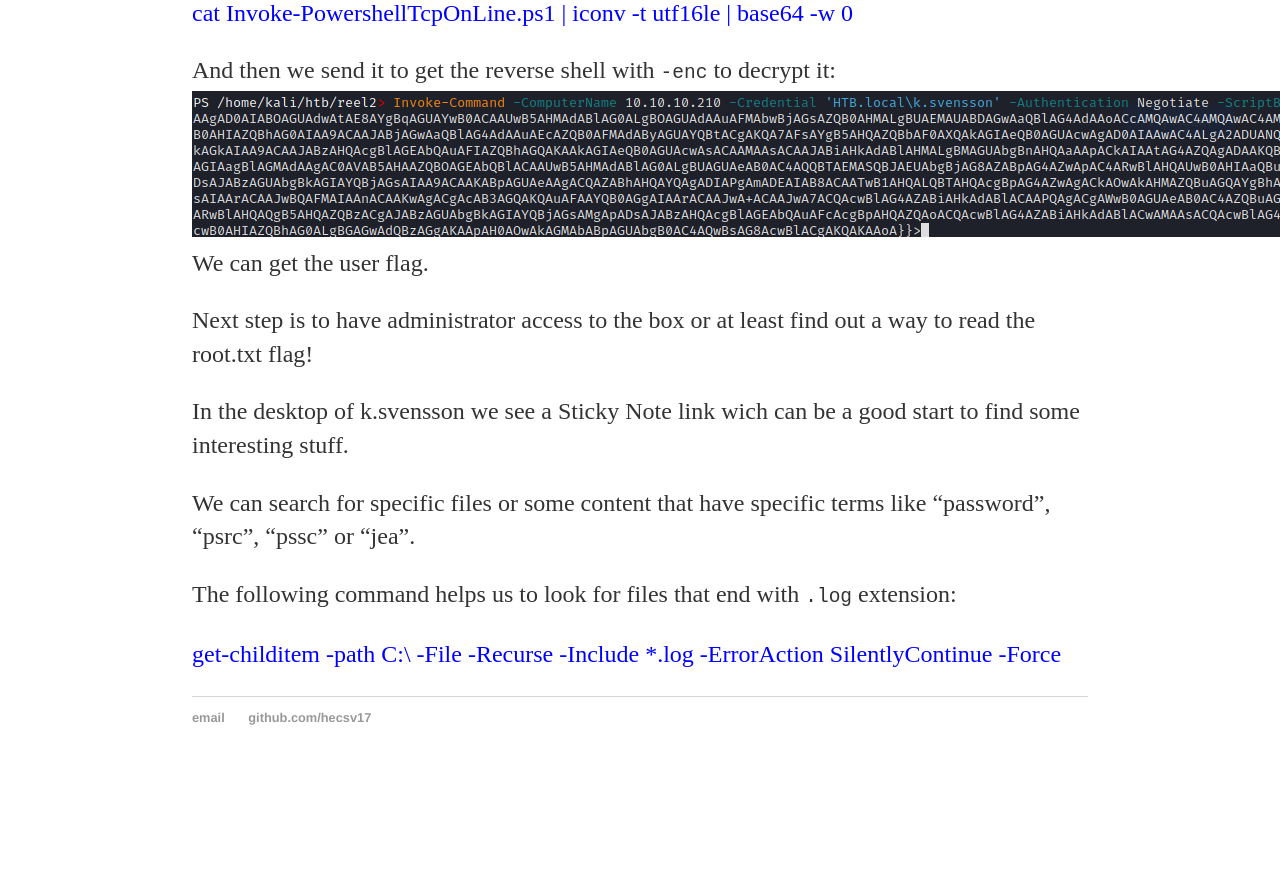
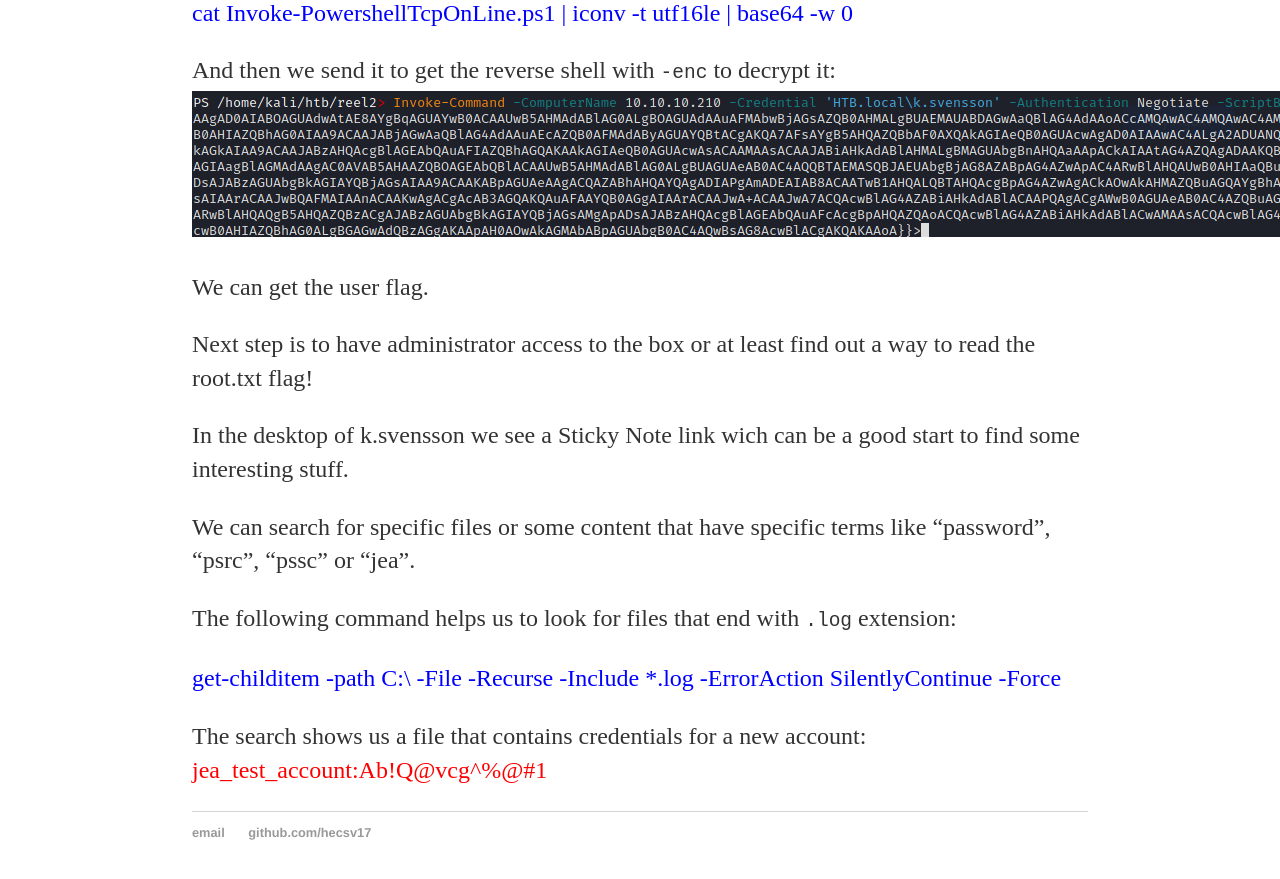
Before and after one commit to hecsv17/hecsv17.github.io, a Jekyll site: the page built from _posts/2021-03-13-hackthebox-reel2.md, in a window 1280 px wide and 900 px high, scrolled down 2852 px. Shown: the top 879 px of the window. Built offline with Jekyll 4.4.1, drawn with Linux system fonts in a browser that asks for light colours; our own code applies the rules of GitHub Pages for plain Markdown files; before the commit the page ends 3637 px from its top, so only the background shows below that.

Commit message:
Update 2021-03-13-hackthebox-reel2.md

```diff
--- a/_posts/2021-03-13-hackthebox-reel2.md
+++ b/_posts/2021-03-13-hackthebox-reel2.md
@@ -86,6 +86,7 @@ We will use nishang and base64 encode it:
 
 And then we send it to get the reverse shell with `-enc` to decrypt it:
 <img src="/src/rev1.png">
+
 We can get the user flag.
 
 Next step is to have administrator access to the box or at least find out a way to read the root.txt flag!
@@ -97,3 +98,5 @@ We can search for specific files or some content that have specific terms like "
 The following command helps us to look for files that end with `.log` extension:
 
 <span style="color:blue"><emb>get-childitem -path C:\ -File -Recurse -Include *.log -ErrorAction SilentlyContinue -Force</emb></span>
+
+The search shows us a file that contains credentials for a new account: <span style="color:red">jea_test_account:Ab!Q@vcg^%@#1</span>
```
